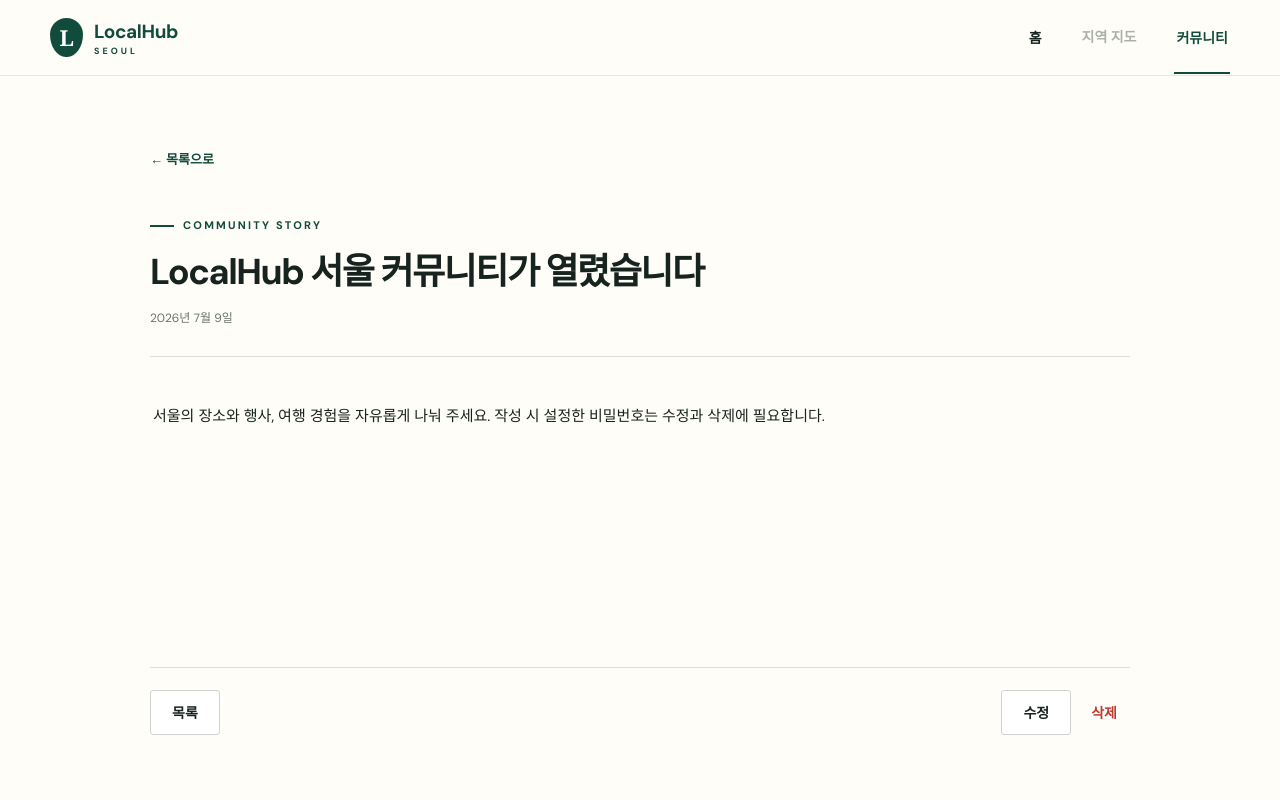
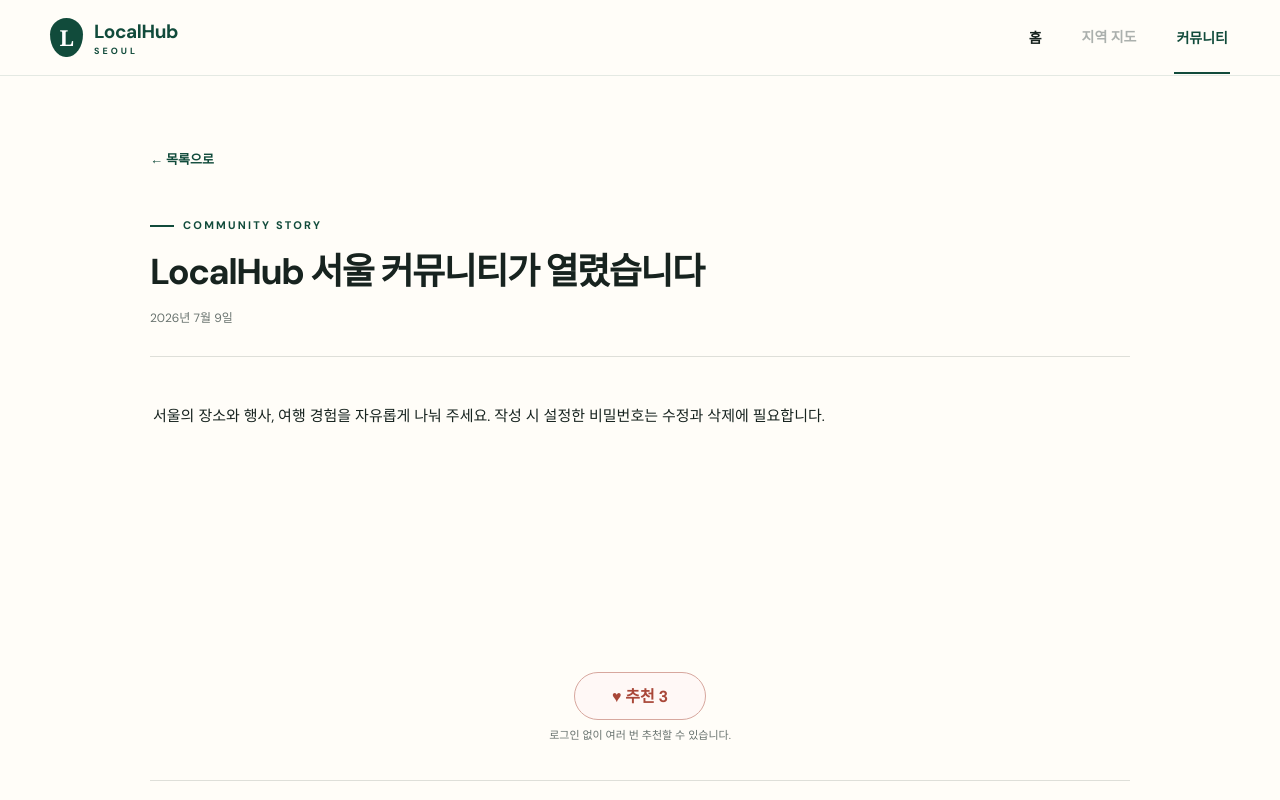
Before and after one commit to SSAFY-Onboarding/localhub-front, a Vue app: page /posts/1 in a window 1280 px wide. Shown: the top 800 px of the page. Built offline with nearby package versions, Linux system fonts and the light colour scheme; the HTML template or start-up script is replaced by a standard one.

Commit message:
feat: add mock post recommend functionaility

```diff
--- a/src/assets/main.css
+++ b/src/assets/main.css
@@ -452,7 +452,7 @@
 .board-head,
 .board-row {
   display: grid;
-  grid-template-columns: 90px 1fr 120px;
+  grid-template-columns: 90px 1fr 90px 120px;
   align-items: center;
   min-height: 61px;
   border-bottom: 1px solid #e8e9e5;
@@ -476,10 +476,14 @@
   padding: 0 12px;
 }
 .board-row time,
-.post-number {
+.post-number,
+.post-likes {
   text-align: center;
   color: #7b837f;
   font-size: 12px;
+}
+.post-likes {
+  color: #b45b4d;
 }
 .pagination {
   display: flex;
@@ -584,6 +588,36 @@
   padding: 44px 3px;
   font-size: 15px;
   line-height: 2;
+}
+.post-recommend {
+  display: flex;
+  flex-direction: column;
+  align-items: center;
+  gap: 7px;
+  padding: 5px 0 35px;
+}
+.post-recommend p {
+  font-size: 11px;
+  color: var(--muted);
+}
+.like-button {
+  min-width: 132px;
+  height: 48px;
+  border: 1px solid #d7a79e;
+  border-radius: 24px;
+  background: #fff8f6;
+  color: #a94738;
+  font-weight: 700;
+  cursor: pointer;
+  transition: 0.18s;
+}
+.like-button:hover:not(:disabled) {
+  background: #f8e7e3;
+  transform: translateY(-1px);
+}
+.like-button:disabled {
+  opacity: 0.6;
+  cursor: wait;
 }
 .post-detail > footer {
   border-top: 1px solid var(--line);
@@ -812,7 +846,7 @@
     display: none;
   }
   .board-row {
-    grid-template-columns: 1fr auto;
+    grid-template-columns: 1fr auto auto;
     min-height: 75px;
     padding: 13px 5px;
   }
--- a/src/services/postService.ts
+++ b/src/services/postService.ts
@@ -1,4 +1,10 @@
-import type { PostCreateInput, PostDetail, PostListResponse, PostUpdateInput } from '@/types/posts'
+import type {
+  LikeResponse,
+  PostCreateInput,
+  PostDetail,
+  PostListResponse,
+  PostUpdateInput,
+} from '@/types/posts'
 import { ApiError } from '@/types/posts'
 
 interface StoredPost extends PostDetail {
@@ -15,6 +21,7 @@ const seedPosts: StoredPost[] = [
     content:
       '서울숲에서 성수동 골목까지 천천히 걷기 좋은 코스입니다. 오후에는 사람이 많아 오전 방문을 추천해요.',
     password: '1234',
+    like_count: 8,
     created_at: '2026-07-14T01:20:00Z',
     updated_at: '2026-07-14T01:20:00Z',
   },
@@ -24,6 +31,7 @@ const seedPosts: StoredPost[] = [
     content:
       '여의도나 반포 한강공원에서 열리는 야외 행사를 찾고 있습니다. 가족과 함께 갈 만한 곳이면 좋겠습니다.',
     password: '1234',
+    like_count: 5,
     created_at: '2026-07-13T08:10:00Z',
     updated_at: '2026-07-13T08:10:00Z',
   },
@@ -33,6 +41,7 @@ const seedPosts: StoredPost[] = [
     content:
       '평일 오전에는 비교적 여유롭게 둘러볼 수 있었습니다. 대중교통으로 방문하는 편이 편리합니다.',
     password: '1234',
+    like_count: 12,
     created_at: '2026-07-12T03:40:00Z',
     updated_at: '2026-07-12T03:40:00Z',
   },
@@ -42,6 +51,7 @@ const seedPosts: StoredPost[] = [
     content:
       '국립중앙박물관은 실내 동선이 넓고 상설 전시도 풍부해서 비 오는 날 방문하기 좋았습니다.',
     password: '1234',
+    like_count: 4,
     created_at: '2026-07-11T05:30:00Z',
     updated_at: '2026-07-11T05:30:00Z',
   },
@@ -50,6 +60,7 @@ const seedPosts: StoredPost[] = [
     title: '경복궁 주변 반나절 코스 공유합니다',
     content: '경복궁에서 시작해 서촌과 청계천을 잇는 반나절 코스입니다. 편한 신발을 추천합니다.',
     password: '1234',
+    like_count: 7,
     created_at: '2026-07-10T02:00:00Z',
     updated_at: '2026-07-10T02:00:00Z',
   },
@@ -59,6 +70,7 @@ const seedPosts: StoredPost[] = [
     content:
       '서울의 장소와 행사, 여행 경험을 자유롭게 나눠 주세요. 작성 시 설정한 비밀번호는 수정과 삭제에 필요합니다.',
     password: '1234',
+    like_count: 3,
     created_at: '2026-07-09T00:00:00Z',
     updated_at: '2026-07-09T00:00:00Z',
   },
@@ -71,7 +83,10 @@ function readPosts(): StoredPost[] {
     return structuredClone(seedPosts)
   }
   try {
-    return JSON.parse(saved) as StoredPost[]
+    return (JSON.parse(saved) as StoredPost[]).map((post) => ({
+      ...post,
+      like_count: post.like_count ?? 0,
+    }))
   } catch {
     return structuredClone(seedPosts)
   }
@@ -110,7 +125,7 @@ export const postService = {
     return {
       items: posts
         .slice((page - 1) * size, page * size)
-        .map(({ id, title, created_at }) => ({ id, title, created_at })),
+        .map(({ id, title, like_count, created_at }) => ({ id, title, like_count, created_at })),
       page,
       size,
       total,
@@ -135,6 +150,7 @@ export const postService = {
       id: Math.max(0, ...posts.map((item) => item.id)) + 1,
       ...normalized,
       password: input.password,
+      like_count: 0,
       created_at: now,
       updated_at: now,
     }
@@ -168,4 +184,14 @@ export const postService = {
       throw new ApiError('INVALID_PASSWORD', '비밀번호가 일치하지 않습니다.', 403)
     writePosts(posts.filter((item) => item.id !== id))
   },
+
+  async likePost(id: number): Promise<LikeResponse> {
+    await delay()
+    const posts = readPosts()
+    const target = posts.find((item) => item.id === id)
+    if (!target) throw new ApiError('POST_NOT_FOUND', '해당 게시글을 찾을 수 없습니다.', 404)
+    target.like_count += 1
+    writePosts(posts)
+    return { id: target.id, like_count: target.like_count }
+  },
 }
--- a/src/types/posts.ts
+++ b/src/types/posts.ts
@@ -1,6 +1,7 @@
 export interface PostSummary {
   id: number
   title: string
+  like_count: number
   created_at: string
 }
 
@@ -25,6 +26,11 @@ export interface PostCreateInput {
 
 export type PostUpdateInput = PostCreateInput
 
+export interface LikeResponse {
+  id: number
+  like_count: number
+}
+
 export interface FieldError {
   field: string
   reason: string
--- a/src/views/PostDetailView.vue
+++ b/src/views/PostDetailView.vue
@@ -12,6 +12,8 @@ const loading = ref(true)
 const error = ref('')
 const deleteOpen = ref(false)
 const deleting = ref(false)
+const liking = ref(false)
+const likeError = ref('')
 const passwordError = ref('')
 const passwordModal = ref<InstanceType<typeof PasswordModal> | null>(null)
 const id = computed(() => Number(route.params.id))
@@ -58,6 +60,19 @@ async function remove(password: string) {
     deleting.value = false
   }
 }
+async function likePost() {
+  if (!post.value || liking.value) return
+  liking.value = true
+  likeError.value = ''
+  try {
+    const result = await postService.likePost(post.value.id)
+    post.value.like_count = result.like_count
+  } catch (e) {
+    likeError.value = e instanceof ApiError ? e.message : '추천하지 못했습니다.'
+  } finally {
+    liking.value = false
+  }
+}
 function closeDeleteModal() {
   deleteOpen.value = false
   passwordError.value = ''
@@ -91,6 +106,14 @@ onMounted(load)
         </p>
       </header>
       <div class="post-content">{{ post.content }}</div>
+      <div class="post-recommend">
+        <button class="like-button" type="button" :disabled="liking" @click="likePost">
+          <span aria-hidden="true">♥</span>
+          {{ liking ? '추천 중...' : `추천 ${post.like_count}` }}
+        </button>
+        <p>로그인 없이 여러 번 추천할 수 있습니다.</p>
+        <p v-if="likeError" class="field-error" role="alert">{{ likeError }}</p>
+      </div>
       <footer>
         <button class="button secondary" @click="router.push(listLocation)">목록</button>
         <div>
--- a/src/views/PostListView.vue
+++ b/src/views/PostListView.vue
@@ -65,7 +65,7 @@ watch(page, load)
         <RouterLink class="button primary" to="/posts/new">글쓰기</RouterLink>
       </div>
       <template v-else>
-        <div class="board-head"><span>번호</span><span>제목</span><span>작성일</span></div>
+        <div class="board-head"><span>번호</span><span>제목</span><span>추천</span><span>작성일</span></div>
         <RouterLink
           v-for="post in data.items"
           :key="post.id"
@@ -78,6 +78,7 @@ watch(page, load)
         >
           <span class="post-number">{{ post.id }}</span
           ><strong>{{ post.title }}</strong
+          ><span class="post-likes" aria-label="추천 수">♥ {{ post.like_count }}</span
           ><time :datetime="post.created_at">{{ formatDate(post.created_at) }}</time>
         </RouterLink>
       </template>
```
